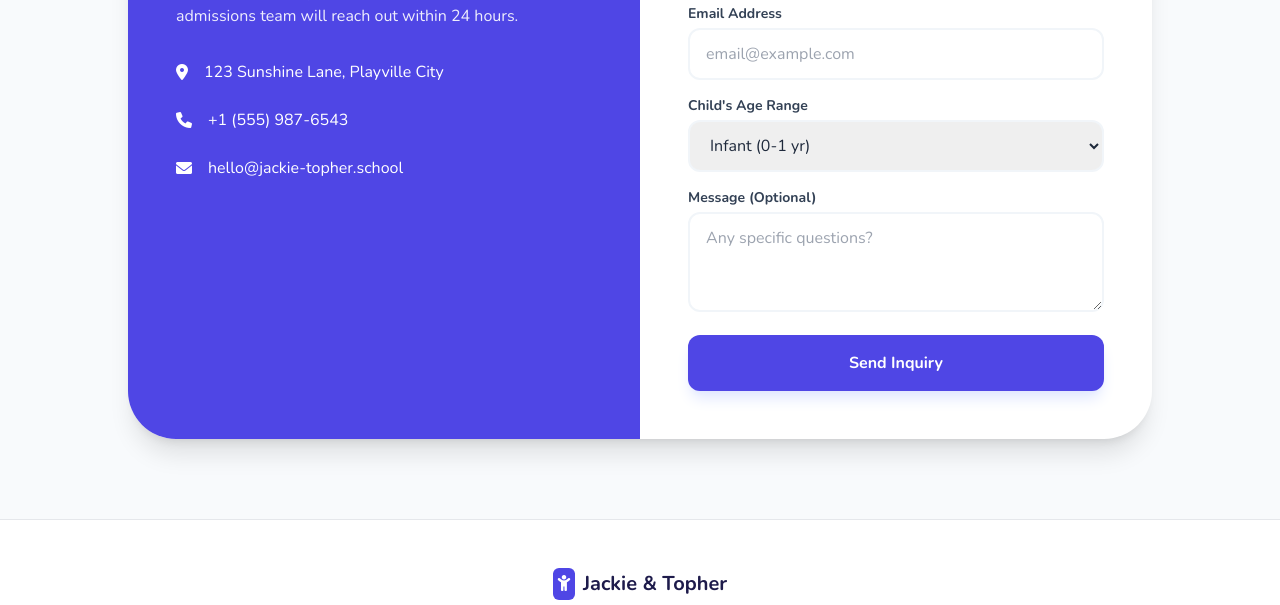
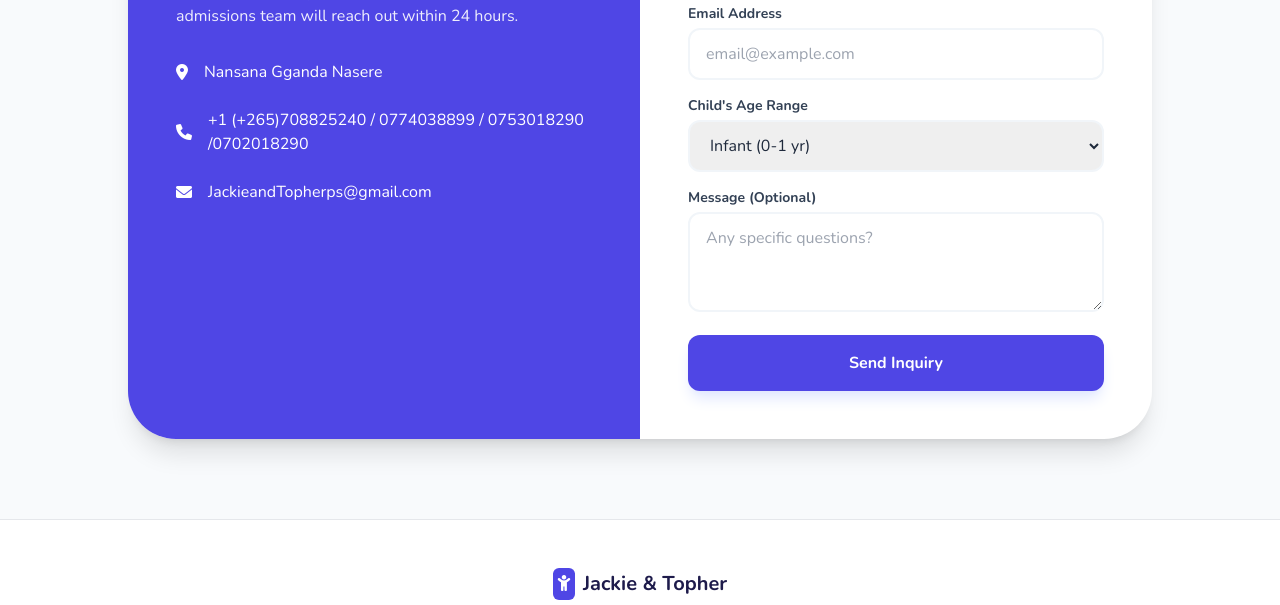
Before and after one commit to Matrktech/DOCTOR......HELP, a plain HTML site: page index.html in a window 1280 px wide. Shown: the part 2222-2827 px from the top of the page. Drawn offline with nearby package versions, Linux system fonts and the light colour scheme.

Commit message:
index.html

```diff
--- a/index.html
+++ b/index.html
@@ -193,15 +193,15 @@
                 <div class="space-y-6">
                     <div class="flex items-center gap-4">
                         <i class="fas fa-map-marker-alt"></i>
-                        <span>123 Sunshine Lane, Playville City</span>
+                        <span>Nansana Gganda Nasere</span>
                     </div>
                     <div class="flex items-center gap-4">
                         <i class="fas fa-phone"></i>
-                        <span>+1 (555) 987-6543</span>
+                        <span>+1 (+265)708825240 / 0774038899 / 0753018290 /0702018290</span>
                     </div>
                     <div class="flex items-center gap-4">
                         <i class="fas fa-envelope"></i>
-                        <span>hello@jackie-topher.school</span>
+                        <span>JackieandTopherps@gmail.com</span>
                     </div>
                 </div>
             </div>
```
